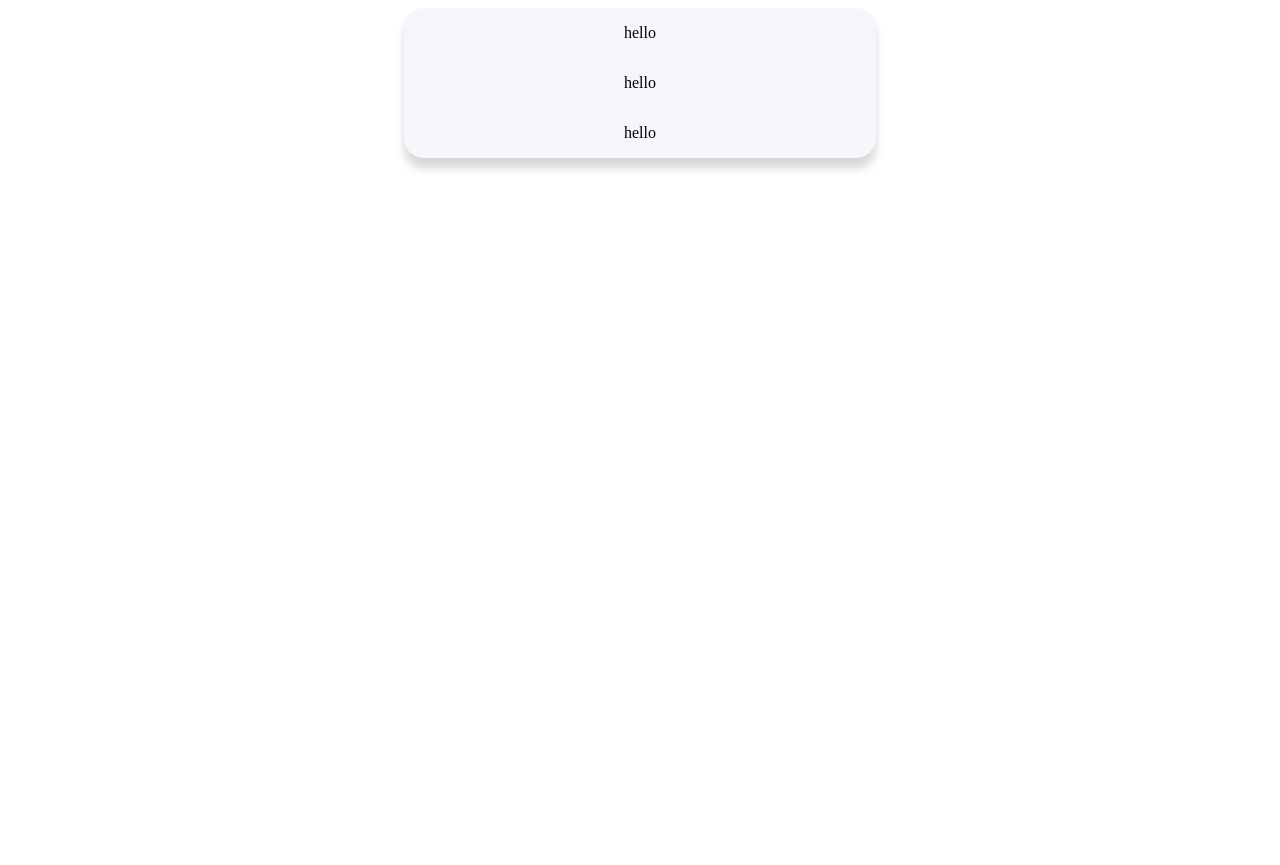
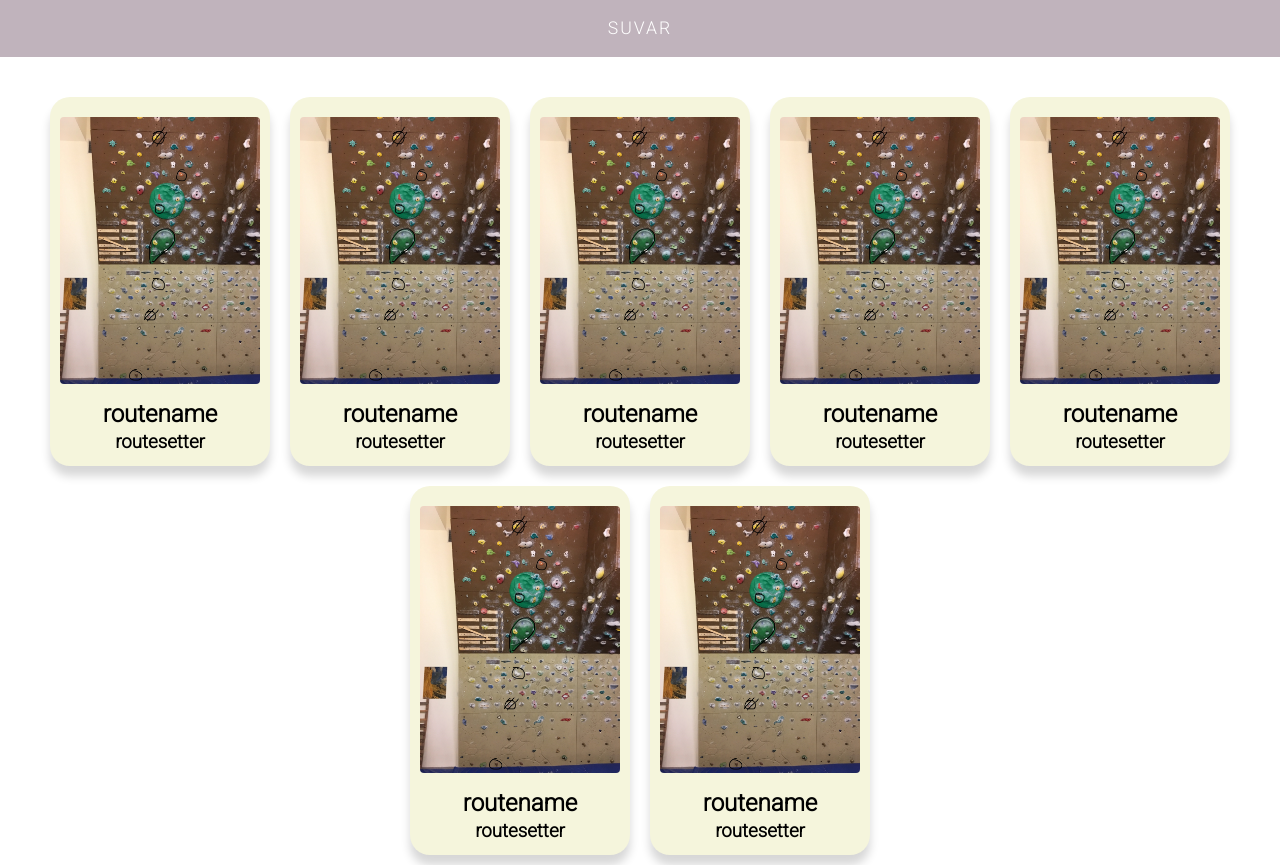
Before and after one commit to berkeatac/suvar, a React (Create React App) app: page / in a window 1280 px wide. Before the commit the page ends 800 px from the top, so only its background shows below. Built offline with nearby package versions, Linux system fonts and the light colour scheme.

Commit message:
basic card view and flex home page

```diff
--- a/public/index.html
+++ b/public/index.html
@@ -10,10 +10,14 @@
       content="Web site created using create-react-app"
     />
     <link rel="manifest" href="%PUBLIC_URL%/manifest.json" />
+    <link
+      href="https://fonts.googleapis.com/css2?family=Roboto:wght@300&display=swap"
+      rel="stylesheet"
+    />
 
     <title>React App</title>
   </head>
-  <body>
+  <body style="font-family: 'Roboto', sans-serif;">
     <noscript>You need to enable JavaScript to run this app.</noscript>
     <div id="root"></div>
   </body>
--- a/src/components/App.js
+++ b/src/components/App.js
@@ -1,15 +1,46 @@
 import React, { useContext, useEffect } from "react";
 import Card from "../elements/Card/Card";
+import Header from "../components/Header/Header";
+import RouteCard from "../components/RouteCard/RouteCard";
+import "normalize.css";
 
 const App = () => {
   return (
-    <div>
-      <Card>
-        <p style={{}}>hello</p>
-        <p style={{}}>hello</p>
-        <p style={{}}>hello</p>
-      </Card>
-    </div>
+    <>
+      <div style={{ marginBottom: "30px" }}>
+        <Header></Header>
+      </div>
+      <div
+        style={{
+          display: "flex",
+          flexDirection: "row",
+          flexWrap: "wrap",
+          justifyContent: "center"
+        }}
+      >
+        <div style={{ maxWidth: "500px", display: "inline", margin: "10px" }}>
+          <RouteCard />
+        </div>
+        <div style={{ maxWidth: "500px", display: "inline", margin: "10px" }}>
+          <RouteCard />
+        </div>
+        <div style={{ maxWidth: "500px", display: "inline", margin: "10px" }}>
+          <RouteCard />
+        </div>
+        <div style={{ maxWidth: "500px", display: "inline", margin: "10px" }}>
+          <RouteCard />
+        </div>
+        <div style={{ maxWidth: "500px", display: "inline", margin: "10px" }}>
+          <RouteCard />
+        </div>
+        <div style={{ maxWidth: "500px", display: "inline", margin: "10px" }}>
+          <RouteCard />
+        </div>
+        <div style={{ maxWidth: "500px", display: "inline", margin: "10px" }}>
+          <RouteCard />
+        </div>
+      </div>
+    </>
   );
 };
 
--- /dev/null
+++ b/src/components/Header/Header.js
@@ -0,0 +1,14 @@
+import React from 'react';
+
+import classes from './Header.module.css';
+import Logo from '../../elements/Logo/Logo';
+
+const header = (props) => {
+    return(
+        <header className={classes.Header} style={{backgroundColor: props.color}}>
+            <Logo colorScheme={'light'} clicked={props.onClickHandler} />
+        </header>
+    );
+}
+
+export default header;
--- /dev/null
+++ b/src/components/Header/Header.module.css
@@ -0,0 +1,18 @@
+.Header {
+    margin: 0;
+    padding: .5rem 1.5rem;
+    height: 100%;
+    min-height: 2.5rem;
+    background: #C0B3BC;
+    display: flex;
+    align-items: center;
+    justify-content: flex-end;
+    -webkit-transition: background-color .5s ease-out;
+    -ms-transition: background-color .5s ease-out;
+    transition: background-color .5s ease-out;
+}
+@media only screen and (min-width:600px) {
+    .Header {
+        justify-content: center;
+    }
+}
--- /dev/null
+++ b/src/components/RouteCard/RouteCard.js
@@ -0,0 +1,24 @@
+import React from "react";
+import Card from "../../elements/Card/Card";
+
+const RouteCard = () => {
+  return (
+    <Card color="beige">
+      <div style={{ width: "200px", margin: "10px" }}>
+        <img
+          style={{
+            width: "100%",
+            margin: "10px auto",
+            borderRadius: "4px"
+          }}
+          src={require("../../assets/route_images/_yasinaydin.JPG")}
+          alt="placeholder"
+        ></img>
+        <h2 style={{ textAlign: "center", margin: "3px" }}>routename</h2>
+        <h3 style={{ textAlign: "center", margin: "3px" }}>routesetter</h3>
+      </div>
+    </Card>
+  );
+};
+
+export default RouteCard;
--- a/src/elements/Card/Card.js
+++ b/src/elements/Card/Card.js
@@ -1,13 +1,13 @@
-import React from 'react'
+import React from "react";
 
-import classes from './Card.module.css';
+import classes from "./Card.module.css";
 
-const card = (props) => {
-    return(
-        <div className={classes.Card}>
-            {props.children}
-        </div>
-    );
-}
+const card = props => {
+  return (
+    <div className={classes.Card} style={{ backgroundColor: `${props.color}` }}>
+      {props.children}
+    </div>
+  );
+};
 
 export default card;
--- a/src/elements/Card/Card.module.css
+++ b/src/elements/Card/Card.module.css
@@ -5,16 +5,17 @@
   align-items: center;
   background: #f6f5fa;
   width: 100%;
-  max-width: 280px;
-  height: 100%;
-  max-height: 400px;
-  margin: 0 auto;
+  /* max-width: 300px; */
+  min-width: 200px;
+  /* height: 100%; */
+  /* max-height: 400px; */
+  /* margin: 20px; */
   border-radius: 20px;
   box-shadow: 0px 10px 10px 0px rgba(0, 0, 0, 0.16);
 }
 @media only screen and (min-width: 600px) {
   .Card {
-    max-width: 472px;
-    max-height: 246px;
+    /* max-width: 472px; */
+    /* max-height: 246px; */
   }
 }
--- /dev/null
+++ b/src/elements/Logo/Logo.js
@@ -0,0 +1,17 @@
+import React from "react";
+
+import classes from "./Logo.module.css";
+
+const logo = props => {
+  let logoWithColorScheme = [
+    classes.Logo,
+    props.colorScheme === "dark" ? classes.Dark : classes.Light
+  ];
+  return (
+    <h1 className={logoWithColorScheme.join(" ")} onClick={props.clicked}>
+      suvar
+    </h1>
+  );
+};
+
+export default logo;
--- /dev/null
+++ b/src/elements/Logo/Logo.module.css
@@ -0,0 +1,18 @@
+.Logo {
+    width: auto;
+    font-size: 1.1rem;
+    line-height: 100%;
+    text-transform: uppercase;
+    font-weight: normal;
+    letter-spacing: +2px;
+    white-space: nowrap;
+}
+.Logo:hover {
+    cursor: pointer;
+}
+.Light {
+    color: #ffffff;
+}
+.Dark {
+    color: #606060;
+}
```
